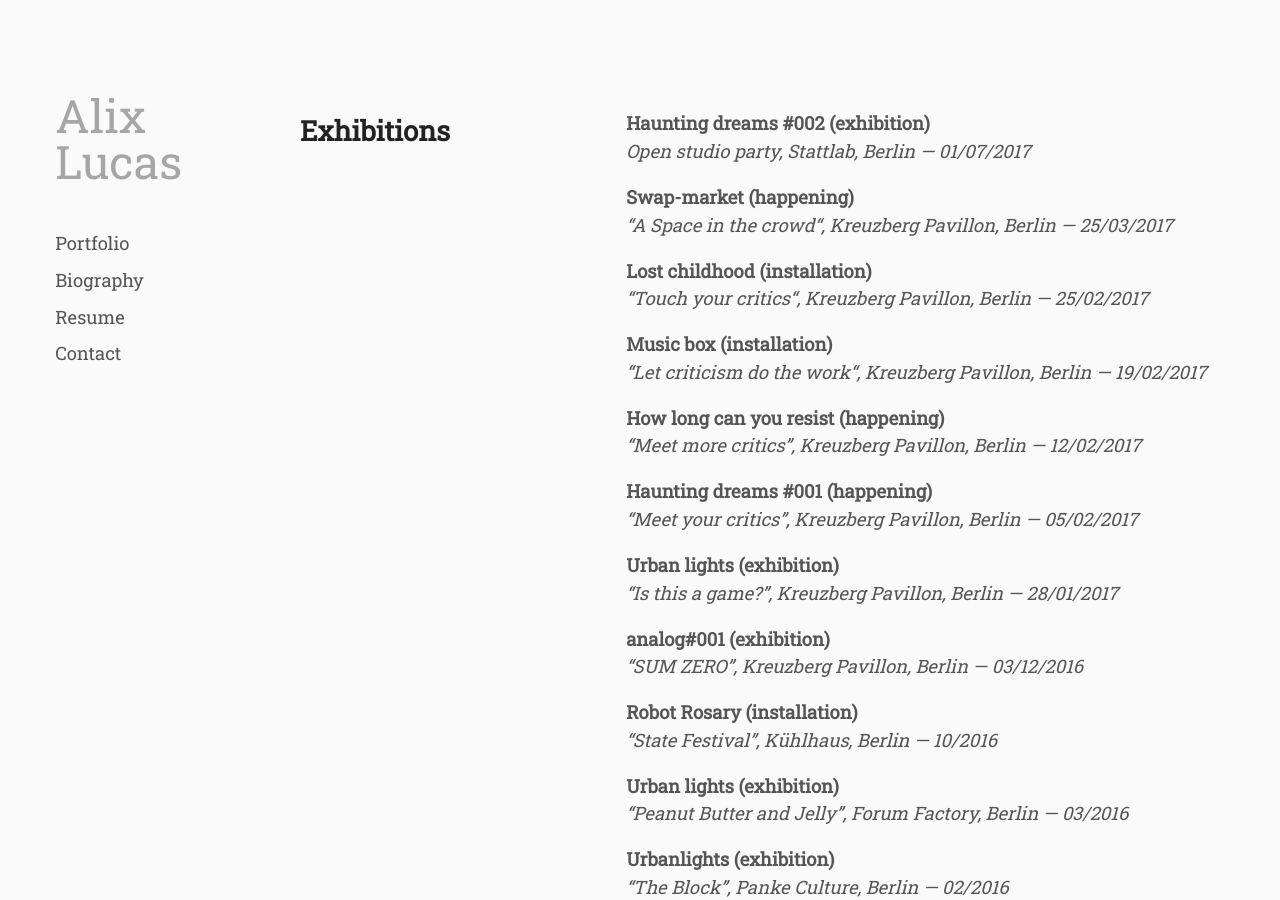
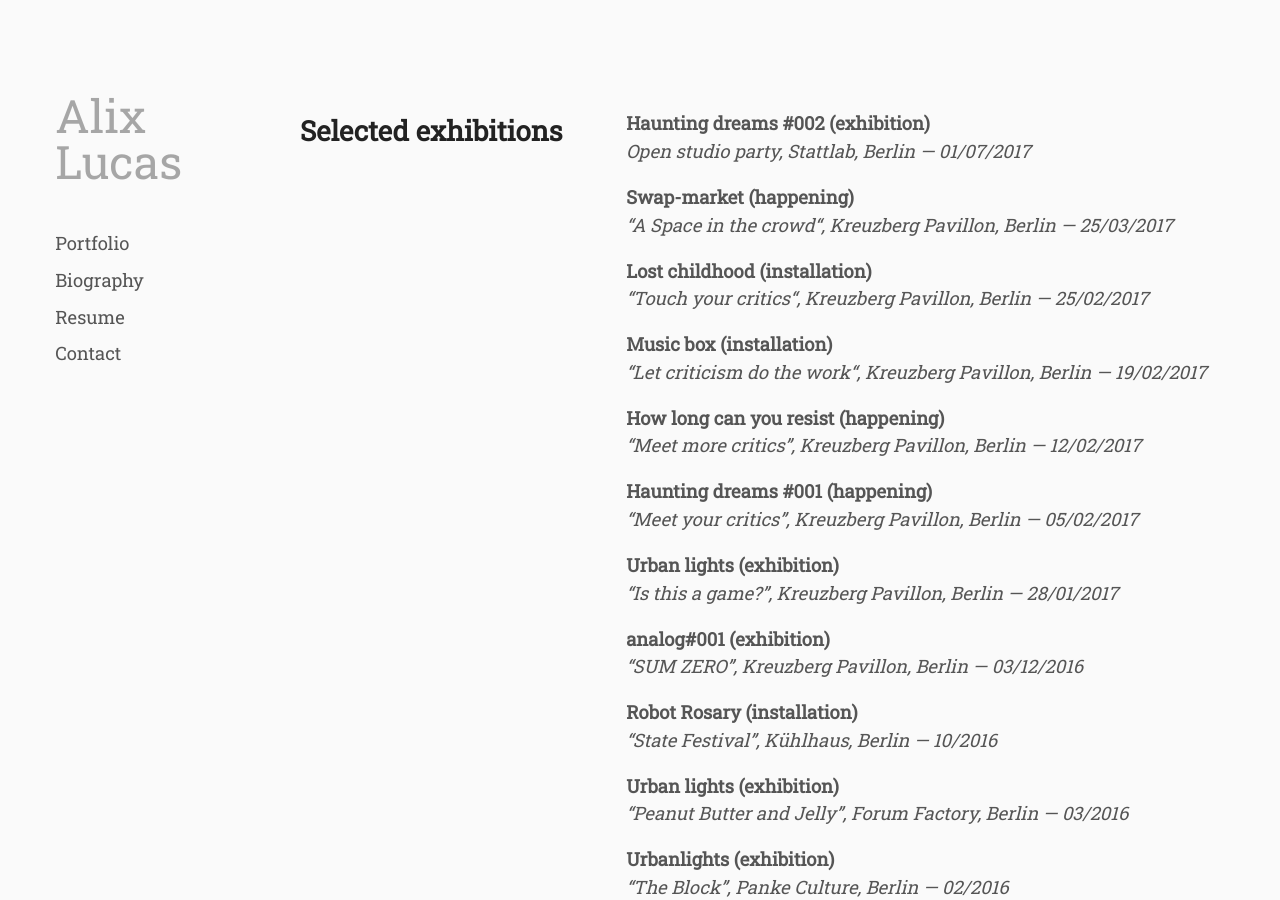
Before and after one commit to whyalix/alixlucas, a Jekyll site: the page built from resume/index.html, in a window 1280 px wide and 900 px high. Built offline with Jekyll 4.4.1, drawn with Linux system fonts in a browser that asks for light colours.

Commit message:
Update resume.yml

```diff
--- a/_data/resume.yml
+++ b/_data/resume.yml
@@ -7,7 +7,7 @@ order:
   - education
 
 exhibitions:
-  title: Exhibitions
+  title: Selected exhibitions
 
 art_residencies:
   title: Art residencies
```
